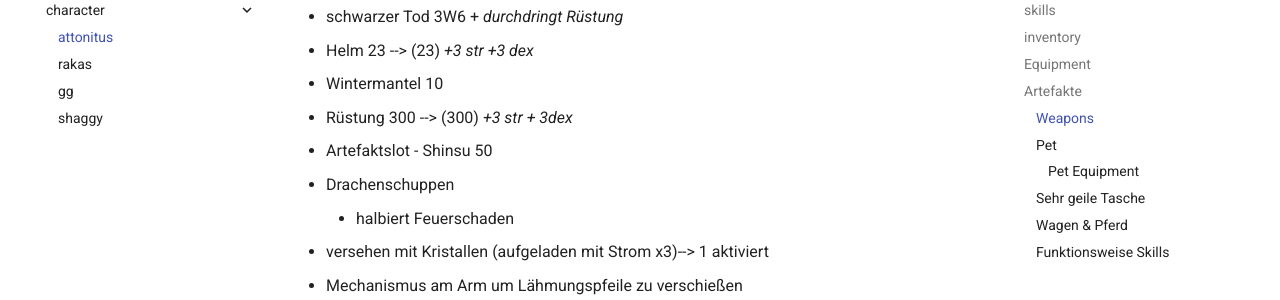
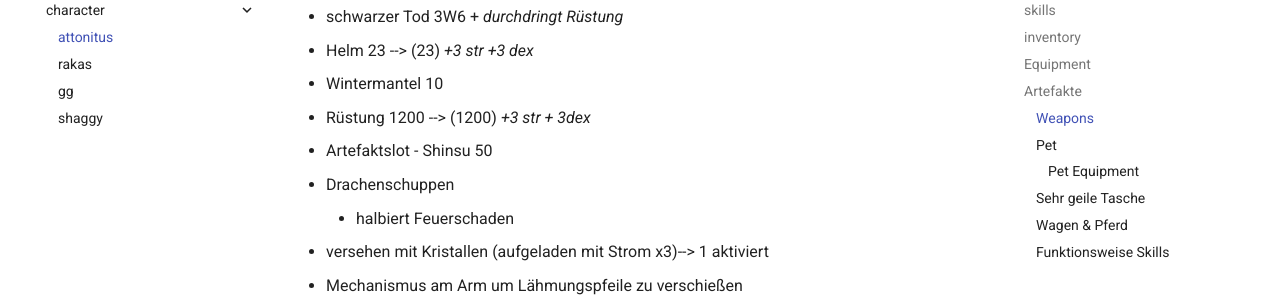
Before and after one commit to mkdocs-pnp/avalon, an MkDocs documentation site: the page built from docs/character/attonitus_fulgur.md, in a window 1280 px wide and 900 px high, scrolled down 1425 px. Shown: the part 152-452 px from the top of the window. Built offline with MkDocs 1.6.1 and Material for MkDocs 9.7.7, drawn with Linux system fonts in a browser that asks for light colours.

Commit message:
Update attonitus_fulgur.md

```diff
--- a/docs/character/attonitus_fulgur.md
+++ b/docs/character/attonitus_fulgur.md
@@ -46,7 +46,7 @@
 * schwarzer Tod            3W6 + _durchdringt Rüstung_
 * Helm                     23 --> (23) _+3 str +3 dex_
 * Wintermantel             10
-* Rüstung                  300 --> (300) _+3 str + 3dex_
+* Rüstung                  1200 --> (1200) _+3 str + 3dex_
   * Artefaktslot - Shinsu 50
   * Drachenschuppen
     * halbiert Feuerschaden
```
